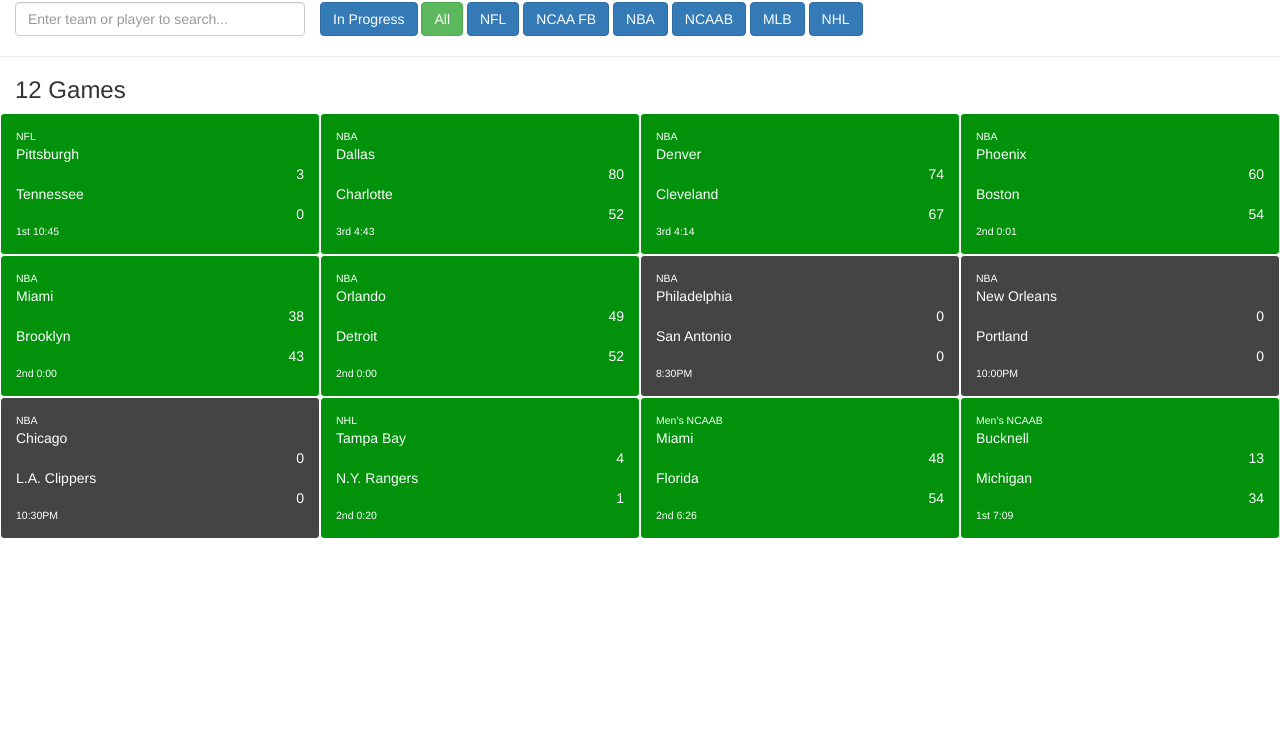
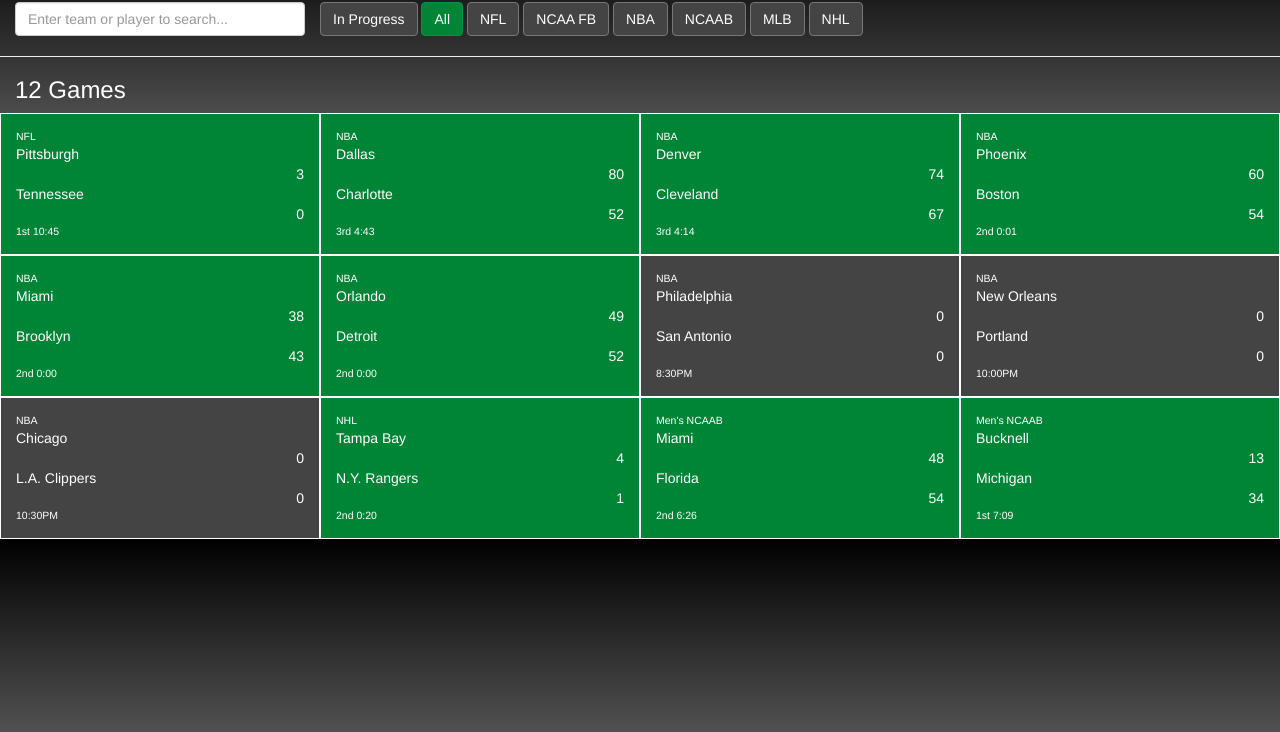
Before and after one commit to bfeggans/sport-tile, a website: page index.html in a window 1280 px wide. Shown: the part 68-800 px from the top of the page. Drawn offline with nearby package versions, Linux system fonts and the light colour scheme; some packages are replaced by stand-ins of ours.

Commit message:
Minor styling updates

```diff
--- a/styles/main.css
+++ b/styles/main.css
@@ -1,24 +1,75 @@
+/************ PAGE STYLING *************/
+body {
+  background: linear-gradient(black, white);
+  color: white;
+  height: 100%;
+}
+
+/************ SCORE TILES STYLING *************/
 .alert {
 	margin-bottom: 0;
+  border: 1px solid #fff;
+  border-radius: 0;
 }
 
 .alert-in-progress {
-	background: #01910B;
-	border: 1px solid white;
+	background: #008537;
 }
 
 .alert-upcoming {
 	background: #444;
-	border: 1px solid white;
 }
 
 .alert-hover {
-	opacity: .75;
+	opacity: .85;
 }
 
 a, a:hover {
 	text-decoration: none;
 	color: white;
+}
+
+.sportCell {
+  font-size: 0.75em;
+}
+
+.scoreCell {
+  min-width: 40px;
+  text-align: right;
+}
+
+.timeCell {
+  font-size: 0.75em;
+}
+
+
+/************ BUTTONS STYLING *************/
+.btn {
+  background:#444;
+  border: 1px solid #777;
+  color: white;
+}
+
+.btn:focus {
+  background: #0044A3;
+  color: white;
+}
+
+.btn-success {
+  background:#008537;
+  border: 1px solid #00963F;
+}
+
+.btn-success:hover {
+  background: #008537;
+  border: 1px solid #000;
+  opacity: .85;
+}
+
+.btn:hover {
+  opacity: .85;
+  border: 1px solid #444;
+  color: white;
 }
 
 h1, h3 {
@@ -30,21 +81,10 @@
 	height: 20px;
 }
 
-.sportCell {
-	font-size: 0.75em;
-}
 
-.scoreCell {
-	min-width: 40px;
-	text-align: right;
-}
-
-.timeCell {
-	font-size: 0.75em;
-}
-
+/************ TILE ANIMATIONS STYLING *************/
 .ng-enter{
-    -webkit-transition: .5s;
+    -webkit-transition: .7s;
 		opacity: 0;
 }
 
@@ -52,12 +92,12 @@
 		opacity: 1;
 }
 
-.ng-enter-stagger{
-		transition-delay: .1s;
-}
+/*.ng-enter-stagger{
+		transition-delay: .2s;
+}*/
 
 .ng-leave{
-		-webkit-transition: .5s;
+		-webkit-transition: .7s;
 		opacity: 1;
 }
 
@@ -65,6 +105,8 @@
 		opacity: 0;
 }
 
+
+/************ MODAL STYLING *************/
 .ng-modal-overlay {
   /* A dark translucent div that covers the whole screen */
   position:fixed;
@@ -80,6 +122,7 @@
   /* A centered div above the overlay with a box shadow. */
   z-index:10000;
   border-radius:5px;
+  color: black;
   position: absolute;
   width: 50%; /* Default */
 
--- a/views/scores.html
+++ b/views/scores.html
@@ -8,13 +8,13 @@
 
 <button 	ng-init="isActive = false"
 			ng-click="toggle(scores)"
-			class='btn btn-primary'
-			ng-class="{'btn btn-primary': !isActive, 'btn btn-success': isActive}">In Progress</button>
+			class='btn'
+			ng-class="{'btn': !isActive, 'btn btn-success': isActive}">In Progress</button>
 
 <!-- All sports button -->
 
 <button 	ng-click="sportClick(button)"
-			class='btn btn-primary'
+			class='btn'
 			ng-class="{'btn-success' : isSelected(button)}">All</button>
 
 <!-- ng-repeat to grab all of the sport buttons -->
@@ -23,7 +23,7 @@
 		ng-repeat="button in buttons">
 <button ng-class="{'btn-success' : isSelected(button)}"
 		ng-click="sportClick(button)"
-		class="btn btn-primary"> {{ button.sport }} </button>
+		class="btn"> {{ button.sport }} </button>
 </span>
 <hr>
 <h3>{{ scoresFilter.length }} Games</h3>
@@ -33,7 +33,7 @@
 <div 	enter="alert-hover" leave="alert-hover"
 		id="tiles"
 		ng-repeat="score in scoresFilter = (scores | filter: searchGames | filter:{sport:selected.sport})"
-		class="tiles col-md-3 alert"
+		class="tiles col-md-3 alert alert-in-progress"
 		ng-class="{true: 'alert-upcoming', false: 'alert-in-progress'}[score.timeRem.substr(0,5) == 'Final' || score.timeRem.substr(4,2) == 'PM' || score.timeRem.substr(5,2) == 'PM']">
 	<gamescore ng-click="toggleModal(score)"></gamescore>
 </div>
```
